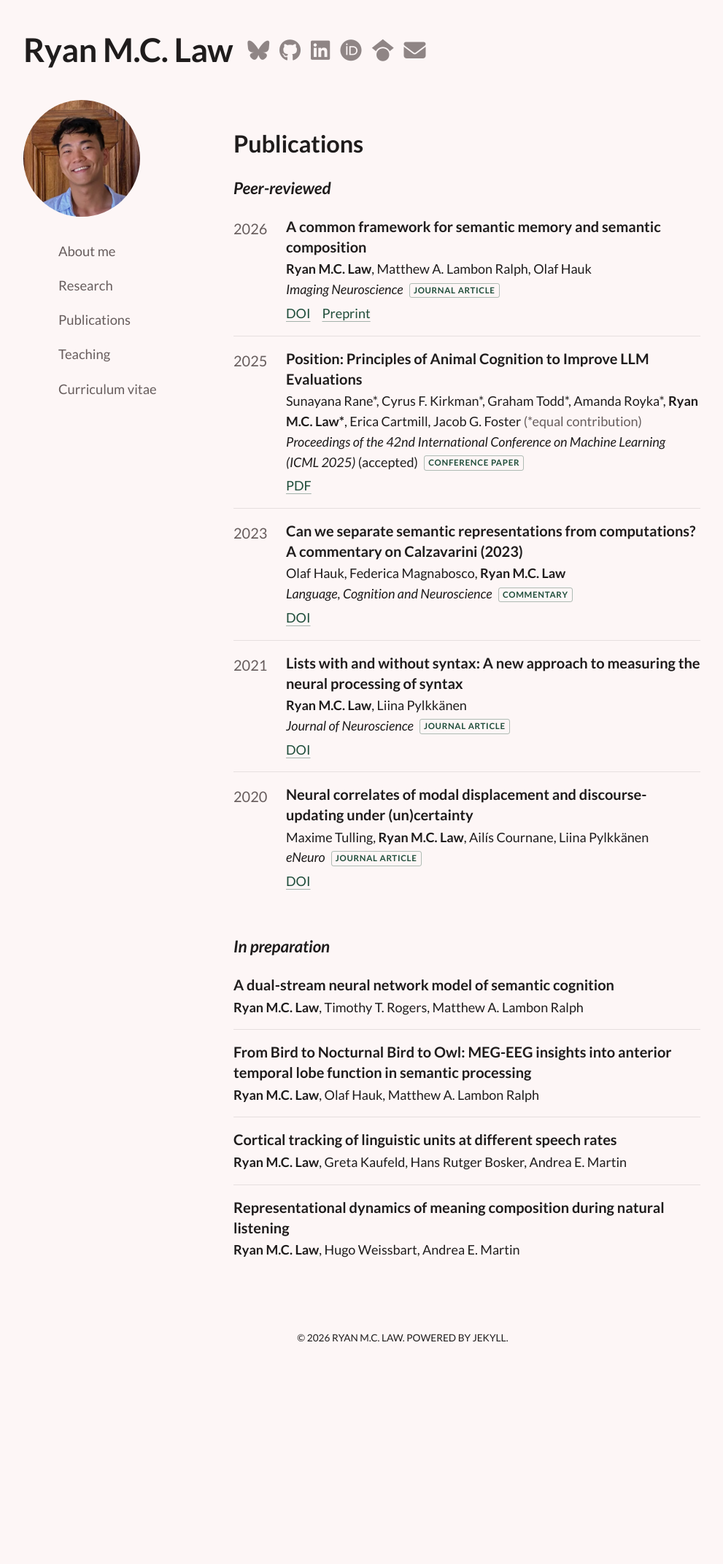
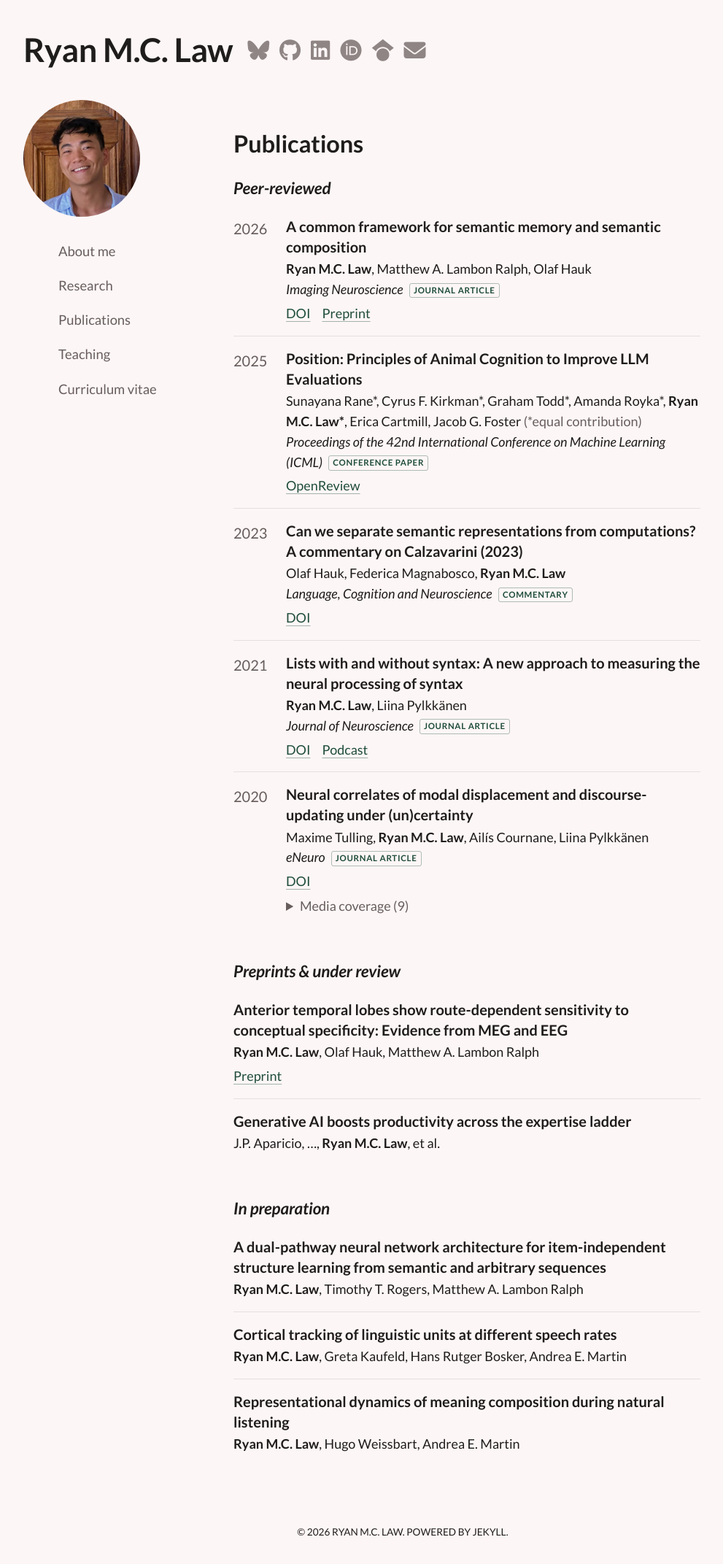
Before and after one commit to rmc-law/rmc-law.github.io, a Jekyll site: the page built from publications.md, in a window 1280 px wide. Shown: the whole page at 73% size, without its empty margins (88-1079 px from the left). Built offline with Jekyll 4.4.1, drawn with Linux system fonts in a browser that asks for light colours; nearby versions of some CDN libraries; before the commit the page ends 1877 px from its top, so only the background shows below that.

Commit message:
Publications: update from the new CV, add preprints, podcast and media coverage
- ICML paper now published (2025), linked as OpenReview
- New "Preprints & under review" section: ATL conceptual-specificity
  preprint (bioRxiv) and the Generative AI productivity manuscript
- In preparation updated to the CV: new dual-pathway title; the
  Bird/Owl manuscript is now the under-review preprint
- Podcast link for Law & Pylkkanen (2021)
- Collapsed media coverage list for Tulling et al. (2020): direct links
  to the original pieces, Wayback Machine copies for the three that
  have gone offline, and the print-only 999 magazine feature

```diff
--- a/_data/publications.yml
+++ b/_data/publications.yml
@@ -1,14 +1,16 @@
 # Publications page (/publications/).
 #
 # - Published and accepted papers are shown newest first by `year`.
-#   Entries with `status: in-prep` go in a separate "In preparation" list,
-#   in the order they appear here.
+#   Entries with `status: under-review` go in "Preprints & under review" and
+#   entries with `status: in-prep` in "In preparation", both in file order.
 # - authors: write each name as it should appear. Your own name (matching the
 #   site title, "Ryan M.C. Law") is bolded automatically; a trailing * marks
 #   equal contribution and is explained under the entry if `equal_contribution: true`.
 # - type: journal | conference | commentary   (shown as a small tag)
-# - status: published | accepted | in-prep
-# - links: any of doi, pdf, preprint, code, osf (all optional).
+# - status: published | accepted | under-review | in-prep
+# - links: any of doi, pdf, openreview, preprint, code, osf, podcast (all optional).
+# - media: optional list of press coverage, each with title, outlet and url
+#   (url optional, e.g. for print-only coverage); shown collapsed under the entry.
 
 - title: A common framework for semantic memory and semantic composition
   authors: [Ryan M.C. Law, Matthew A. Lambon Ralph, Olaf Hauk]
@@ -24,11 +26,11 @@
   authors: [Sunayana Rane*, Cyrus F. Kirkman*, Graham Todd*, Amanda Royka*, Ryan M.C. Law*, Erica Cartmill, Jacob G. Foster]
   equal_contribution: true
   year: 2025
-  venue: Proceedings of the 42nd International Conference on Machine Learning (ICML 2025)
+  venue: Proceedings of the 42nd International Conference on Machine Learning (ICML)
   type: conference
-  status: accepted
+  status: published
   links:
-    pdf: https://openreview.net/pdf?id=gCPJFcHskT
+    openreview: https://openreview.net/pdf?id=gCPJFcHskT
 
 - title: "Can we separate semantic representations from computations? A commentary on Calzavarini (2023)"
   authors: [Olaf Hauk, Federica Magnabosco, Ryan M.C. Law]
@@ -47,6 +49,7 @@
   status: published
   links:
     doi: https://doi.org/10.1523/JNEUROSCI.1179-20.2021
+    podcast: https://open.spotify.com/episode/5WOtkRAh9jyQmzS1HuPDyR
 
 - title: Neural correlates of modal displacement and discourse-updating under (un)certainty
   authors: [Maxime Tulling, Ryan M.C. Law, Ailís Cournane, Liina Pylkkänen]
@@ -56,15 +59,50 @@
   status: published
   links:
     doi: https://doi.org/10.1523/ENEURO.0290-20.2020
+  media:
+    - title: How do we separate the factual from the possible?
+      outlet: NYU press release
+      url: https://www.nyu.edu/about/news-publications/news/2020/december/how-do-we-separate-the-factual-from-the-possible--new-research-s.html
+    - title: How do we separate the factual from the possible?
+      outlet: NYU Abu Dhabi press release
+      url: https://nyuad.nyu.edu/en/news/latest-news/science-and-technology/2020/december/brain-factual-possible.html
+    - title: How the brain distinguishes fact from possibility
+      outlet: Society for Neuroscience press release (archived)
+      url: https://web.archive.org/web/20210120131328/https://www.eurekalert.org/pub_releases/2020-12/sfn-htb120120.php
+    - title: Why just one word can change how the brain processes information
+      outlet: Inverse
+      url: https://www.inverse.com/mind-body/why-the-brain-loves-facts
+    - title: "Making sense of our words: How the brains respond to the factual and the possible"
+      outlet: Cosmos (archived)
+      url: https://web.archive.org/web/20210127081410/https://cosmosmagazine.com/uncategorized/separating-the-factual-from-the-possible/
+    - title: How the brain distinguishes fact from possibility
+      outlet: Scientific American Arabic (archived)
+      url: https://web.archive.org/web/20210119003256/https://www.scientificamerican.com/arabic/articles/news/how-the-brain-distinguishes-fact-from-possibility/
+    - title: "Fake News! NYU Abu Dhabi study looks at how we separate fact from fiction"
+      outlet: The National (UAE)
+      url: https://www.thenationalnews.com/uae/science/fake-news-nyu-abu-dhabi-study-looks-at-how-we-separate-fact-from-fiction-1.1130744
+    - title: How does our brain process fact vs. fiction
+      outlet: The Joe Show (YouTube)
+      url: https://www.youtube.com/watch?v=VEAQRfDdhM4
+    - title: Print feature, issue 109 (February 2021), pp. 23–24
+      outlet: 999 magazine
+
+# Preprints & under review (from the CV)
+
+- title: "Anterior temporal lobes show route-dependent sensitivity to conceptual specificity: Evidence from MEG and EEG"
+  authors: [Ryan M.C. Law, Olaf Hauk, Matthew A. Lambon Ralph]
+  status: under-review
+  links:
+    preprint: https://doi.org/10.64898/2026.09.28.755013
+
+- title: Generative AI boosts productivity across the expertise ladder
+  authors: [J.P. Aparicio, …, Ryan M.C. Law, et al.]
+  status: under-review
 
 # In preparation (from the CV)
 
-- title: A dual-stream neural network model of semantic cognition
+- title: A dual-pathway neural network architecture for item-independent structure learning from semantic and arbitrary sequences
   authors: [Ryan M.C. Law, Timothy T. Rogers, Matthew A. Lambon Ralph]
-  status: in-prep
-
-- title: "From Bird to Nocturnal Bird to Owl: MEG-EEG insights into anterior temporal lobe function in semantic processing"
-  authors: [Ryan M.C. Law, Olaf Hauk, Matthew A. Lambon Ralph]
   status: in-prep
 
 - title: Cortical tracking of linguistic units at different speech rates
--- a/_includes/publication.html
+++ b/_includes/publication.html
@@ -26,13 +26,25 @@
     </p>
     {%- endif %}
     {%- if pub.links %}
+    {%- assign link_labels = "doi:DOI,pdf:PDF,openreview:OpenReview,preprint:Preprint,code:Code,osf:OSF,podcast:Podcast" | split: "," %}
     <p class="pub-links">
-      {%- if pub.links.doi %}<a href="{{ pub.links.doi }}" target="_blank">DOI</a>{% endif -%}
-      {%- if pub.links.pdf %}<a href="{{ pub.links.pdf }}" target="_blank">PDF</a>{% endif -%}
-      {%- if pub.links.preprint %}<a href="{{ pub.links.preprint }}" target="_blank">Preprint</a>{% endif -%}
-      {%- if pub.links.code %}<a href="{{ pub.links.code }}" target="_blank">Code</a>{% endif -%}
-      {%- if pub.links.osf %}<a href="{{ pub.links.osf }}" target="_blank">OSF</a>{% endif -%}
+      {%- for l in link_labels -%}
+        {%- assign kv = l | split: ":" -%}
+        {%- assign key = kv[0] -%}
+        {%- assign url = pub.links[key] -%}
+        {%- if url %}<a href="{{ url }}" target="_blank">{{ kv[1] }}</a>{% endif -%}
+      {%- endfor -%}
     </p>
+    {%- endif %}
+    {%- if pub.media %}
+    <details class="pub-media">
+      <summary>Media coverage ({{ pub.media.size }})</summary>
+      <ul>
+        {%- for m in pub.media %}
+        <li>{% if m.url %}<a href="{{ m.url }}" target="_blank">{{ m.title }}</a>{% else %}{{ m.title }}{% endif %} <span class="pub-media-outlet">{{ m.outlet }}</span></li>
+        {%- endfor %}
+      </ul>
+    </details>
     {%- endif %}
   </div>
 </li>
--- a/_includes/publications.html
+++ b/_includes/publications.html
@@ -1,4 +1,5 @@
-{%- assign done = site.data.publications | where_exp: "p", "p.status != 'in-prep'" | sort: "year" | reverse -%}
+{%- assign done = site.data.publications | where_exp: "p", "p.status != 'in-prep'" | where_exp: "p", "p.status != 'under-review'" | sort: "year" | reverse -%}
+{%- assign review = site.data.publications | where: "status", "under-review" -%}
 {%- assign inprep = site.data.publications | where: "status", "in-prep" -%}
 <h3>Publications</h3>
 
@@ -9,9 +10,18 @@
   {%- endfor %}
 </ol>
 
+{%- if review.size > 0 %}
+<h4>Preprints &amp; under review</h4>
+<ul class="pub-list pub-list--undated">
+  {%- for pub in review %}
+  {% include publication.html pub=pub %}
+  {%- endfor %}
+</ul>
+{%- endif %}
+
 {%- if inprep.size > 0 %}
 <h4>In preparation</h4>
-<ul class="pub-list pub-list--inprep">
+<ul class="pub-list pub-list--undated">
   {%- for pub in inprep %}
   {% include publication.html pub=pub %}
   {%- endfor %}
--- a/_sass/_layout.scss
+++ b/_sass/_layout.scss
@@ -114,7 +114,7 @@
   font-variant-numeric: tabular-nums;
 }
 
-.pub-list--inprep .pub {
+.pub-list--undated .pub {
   grid-template-columns: 1fr;
 
   .pub-year {
@@ -160,6 +160,41 @@
 
   a + a {
     margin-left: 1rem;
+  }
+}
+
+.pub-media {
+  margin-top: .35rem;
+  font-size: .9em;
+  line-height: 1.55;
+
+  summary {
+    cursor: pointer;
+    width: fit-content;
+    color: $muted-color;
+  }
+
+  summary:hover {
+    color: $brand-color;
+  }
+
+  ul {
+    list-style: none;
+    margin: .4rem 0 0;
+    padding-left: .9rem;
+    border-left: 2px solid rgba($brand-color, .2);
+  }
+
+  li + li {
+    margin-top: .3rem;
+  }
+}
+
+.pub-media-outlet {
+  color: $muted-color;
+
+  &::before {
+    content: "· ";
   }
 }
 
```
